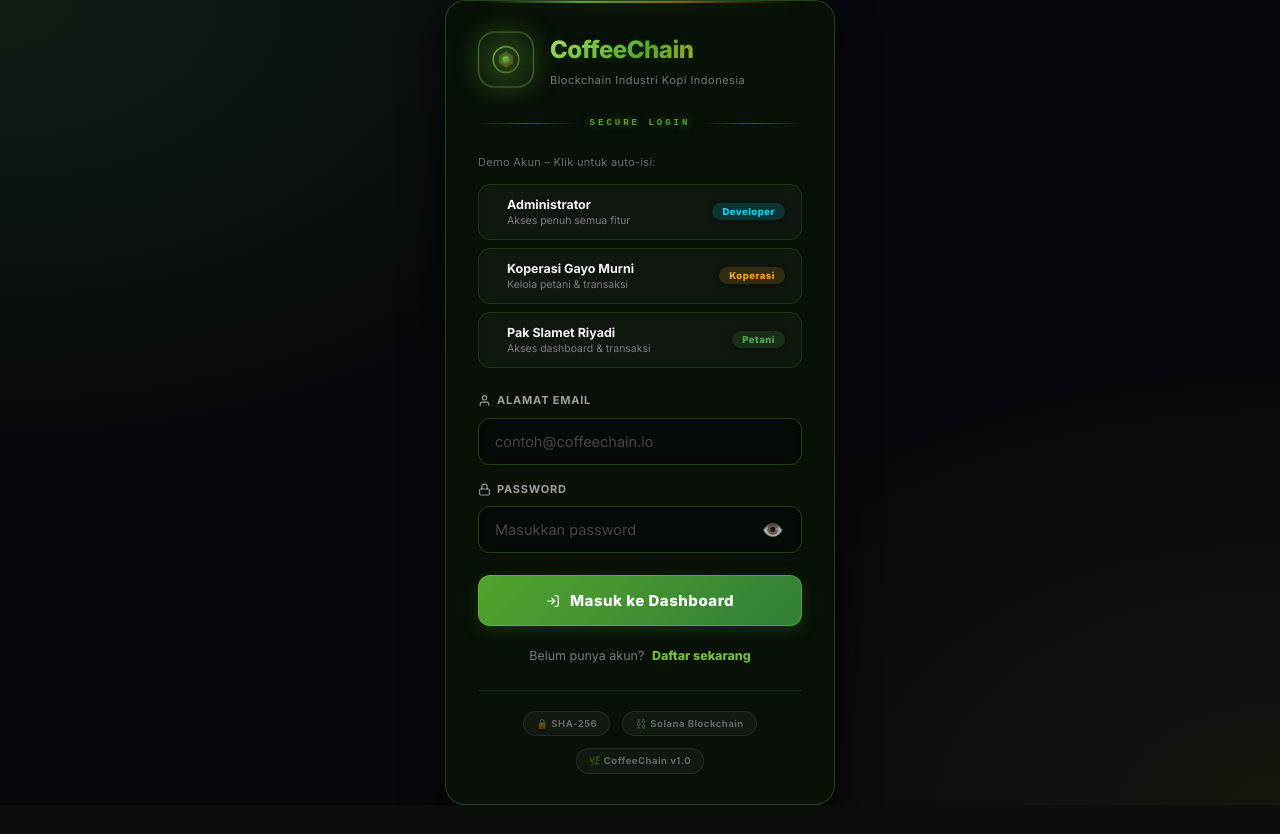
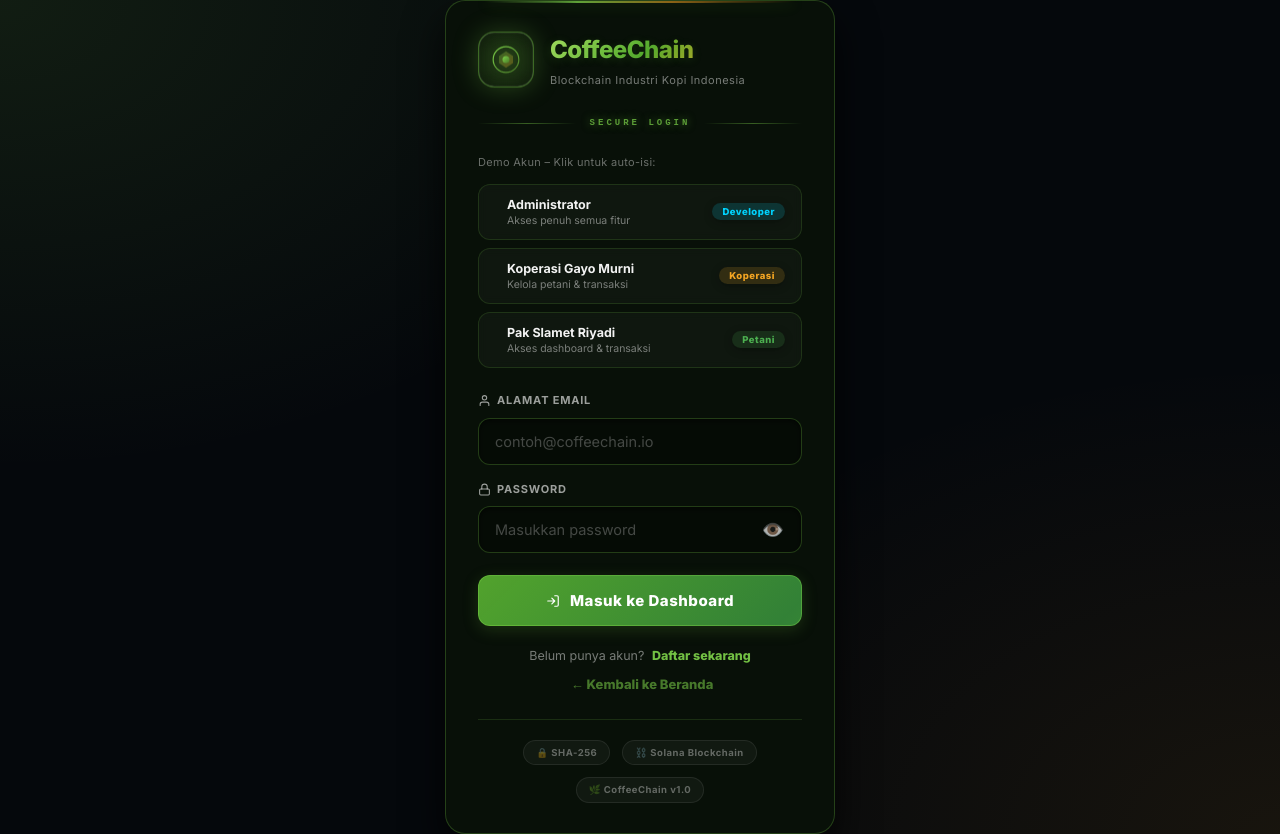
Before and after one commit to BamsHub/CoffeChain, a Next.js app: page /login in a window 1280 px wide. Before the commit the page ends 805 px from the top, so only its background shows below. Built offline with nearby package versions, Linux system fonts and the light colour scheme; what @solana/web3.js would draw is missing.

Commit message:
fix: logout redirects to landing page (/), login page adds back-to-home link, login already redirects to /dashboard after success

```diff
--- a/src/context/AuthContext.jsx
+++ b/src/context/AuthContext.jsx
@@ -63,7 +63,7 @@
             console.error("Gagal memutus Phantom:", e);
         }
 
-        router.push('/login');
+        router.push('/');
     }
 
     function getToken() {
--- a/src/sections/login/LoginPage.jsx
+++ b/src/sections/login/LoginPage.jsx
@@ -189,6 +189,9 @@
                         Belum punya akun?{' '}
                         <Link href="/register" className={styles.registerLink}>Daftar sekarang</Link>
                     </p>
+                    <p className={styles.registerText} style={{ marginTop: 8 }}>
+                        <Link href="/" className={styles.registerLink} style={{ opacity: 0.6, fontSize: 13 }}>← Kembali ke Beranda</Link>
+                    </p>
                 </div>
 
                 <div className={styles.footer}>
```
